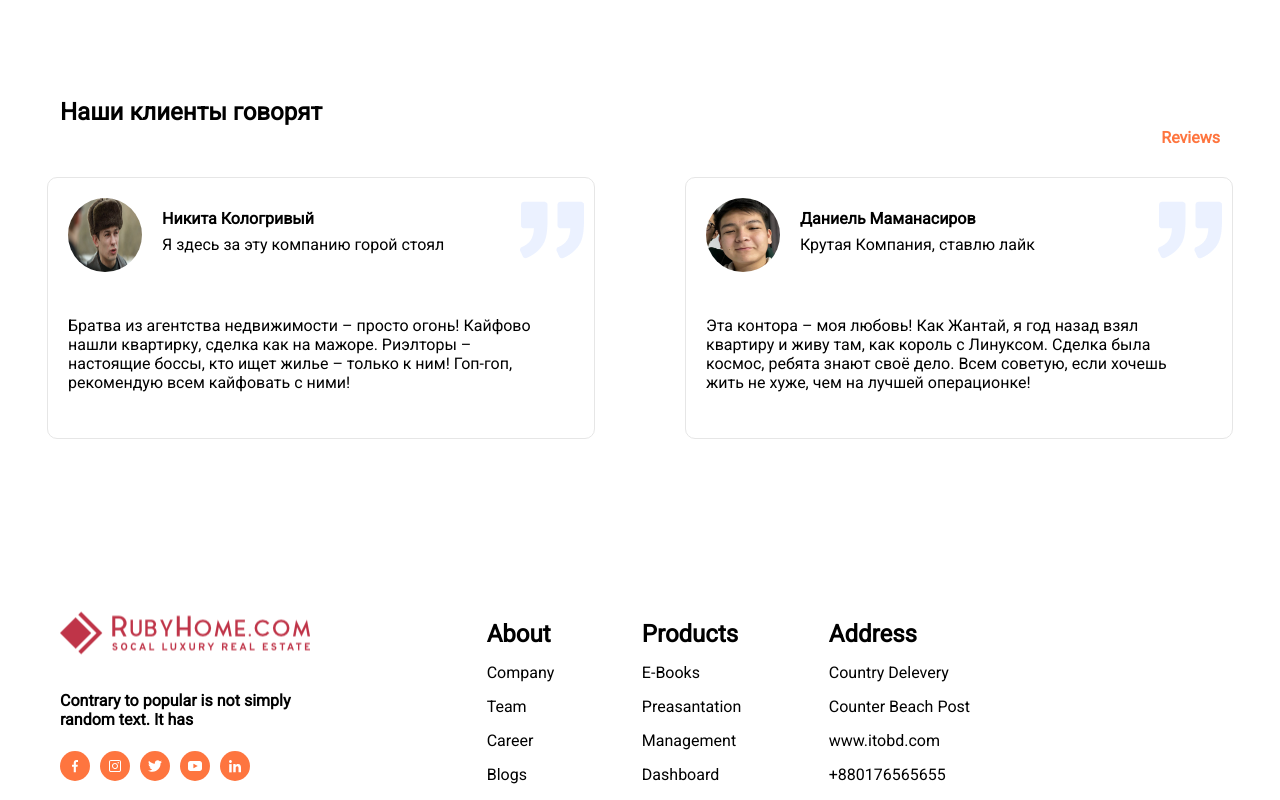
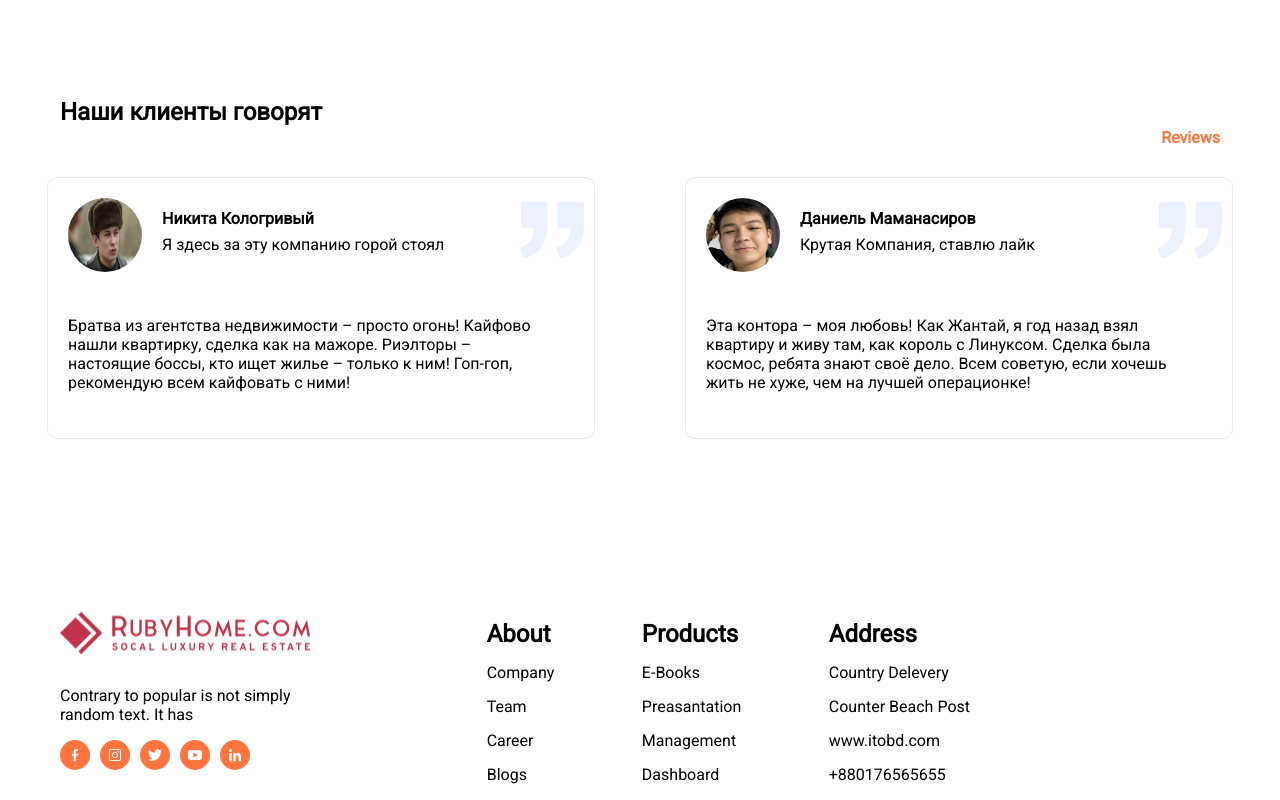
Before and after one commit to ArtemChubur/estate-website, a React (Create React App) app: page / in a window 1280 px wide. Shown: the part 1208-2008 px from the top of the page. Built offline with nearby package versions, Linux system fonts and the light colour scheme; no server answers.

Commit message:
fixed bugs

```diff
--- a/src/components/Footer/Footer.jsx
+++ b/src/components/Footer/Footer.jsx
@@ -9,7 +9,7 @@ const Footer = () => {
             <div className='left-fotr'>
                 <div>
                     <img src={logo} alt=""/>
-                    <h4>Contrary to popular  is not simply random text. It has </h4>
+                    <p>Contrary to popular  is not simply random text. It has </p>
                         { Socials.map((item,idx)=> {
                         return(
                             <div
--- a/src/components/Properties/Properties.css
+++ b/src/components/Properties/Properties.css
@@ -112,3 +112,8 @@
     display: flex;
     justify-content: center;
 }
+
+.propertiesBack:hover{
+    background-color: #d7d7d7;
+    cursor: pointer;
+}
```
